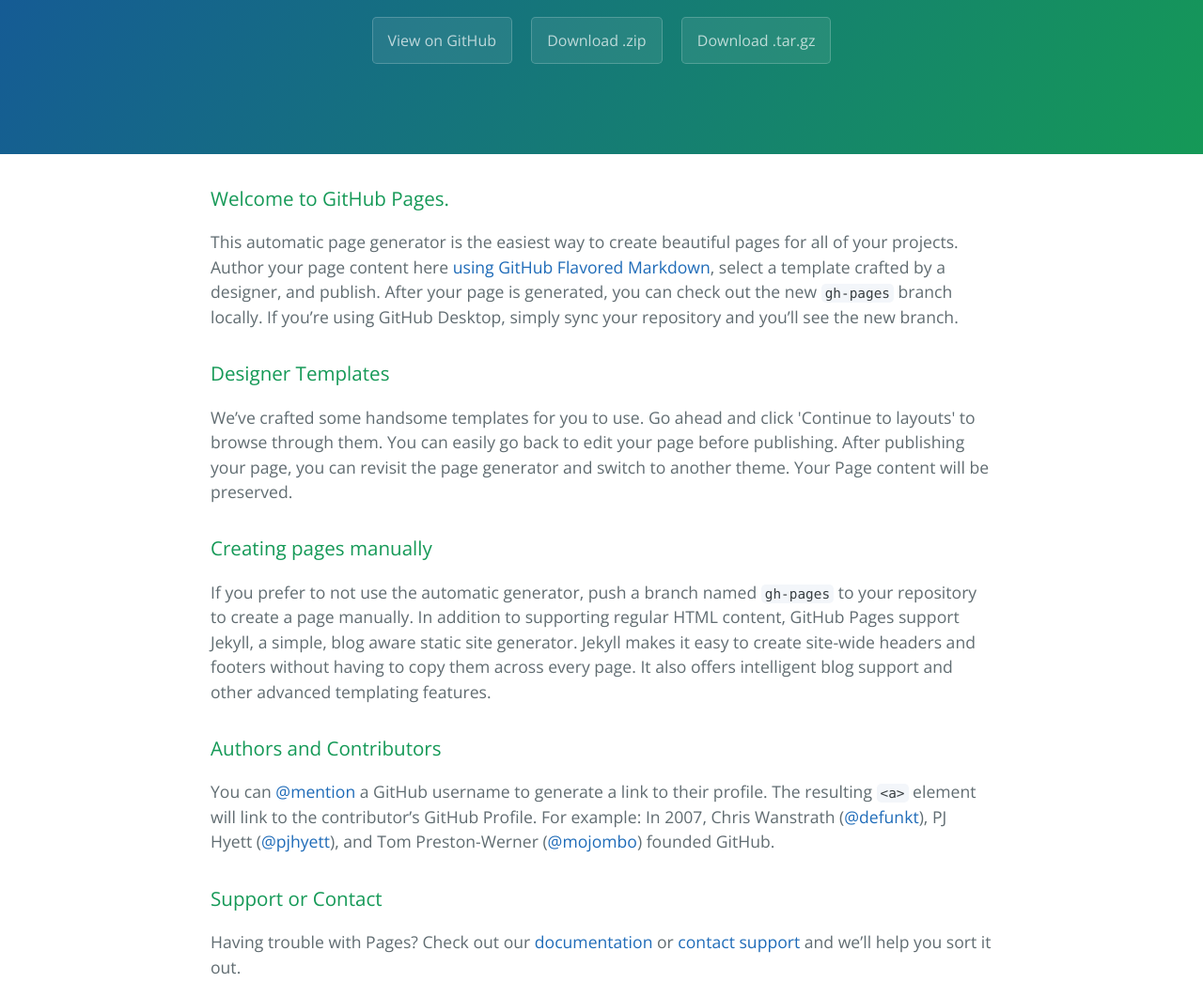
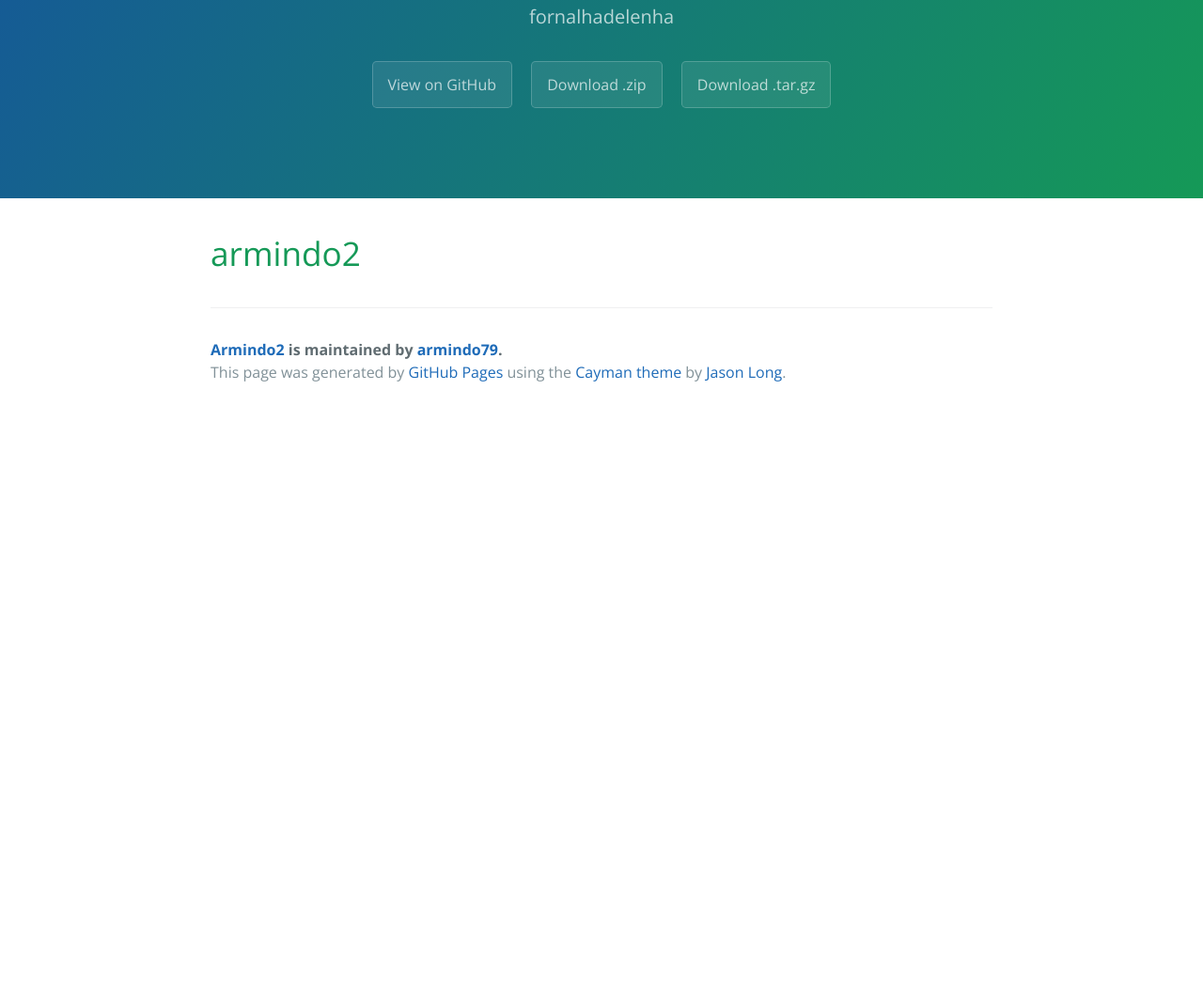
Before and after one commit to armindo79/armindo2, a plain HTML site: page index.html in a window 1280 px wide. Shown: the part 172-1217 px from the top of the page at 94% size. After the commit the page ends 800 px from the top, so only its background shows below. Drawn offline with nearby package versions, Linux system fonts and the light colour scheme.

Commit message:
Create gh-pages branch via GitHub

```diff
--- a/index.html
+++ b/index.html
@@ -12,37 +12,15 @@
   <body>
     <section class="page-header">
       <h1 class="project-name">Armindo2</h1>
-      <h2 class="project-tagline"></h2>
+      <h2 class="project-tagline">fornalhadelenha</h2>
       <a href="https://github.com/armindo79/armindo2" class="btn">View on GitHub</a>
       <a href="https://github.com/armindo79/armindo2/zipball/master" class="btn">Download .zip</a>
       <a href="https://github.com/armindo79/armindo2/tarball/master" class="btn">Download .tar.gz</a>
     </section>
 
     <section class="main-content">
-      <h3>
-<a id="welcome-to-github-pages" class="anchor" href="#welcome-to-github-pages" aria-hidden="true"><span aria-hidden="true" class="octicon octicon-link"></span></a>Welcome to GitHub Pages.</h3>
-
-<p>This automatic page generator is the easiest way to create beautiful pages for all of your projects. Author your page content here <a href="https://guides.github.com/features/mastering-markdown/">using GitHub Flavored Markdown</a>, select a template crafted by a designer, and publish. After your page is generated, you can check out the new <code>gh-pages</code> branch locally. If you’re using GitHub Desktop, simply sync your repository and you’ll see the new branch.</p>
-
-<h3>
-<a id="designer-templates" class="anchor" href="#designer-templates" aria-hidden="true"><span aria-hidden="true" class="octicon octicon-link"></span></a>Designer Templates</h3>
-
-<p>We’ve crafted some handsome templates for you to use. Go ahead and click 'Continue to layouts' to browse through them. You can easily go back to edit your page before publishing. After publishing your page, you can revisit the page generator and switch to another theme. Your Page content will be preserved.</p>
-
-<h3>
-<a id="creating-pages-manually" class="anchor" href="#creating-pages-manually" aria-hidden="true"><span aria-hidden="true" class="octicon octicon-link"></span></a>Creating pages manually</h3>
-
-<p>If you prefer to not use the automatic generator, push a branch named <code>gh-pages</code> to your repository to create a page manually. In addition to supporting regular HTML content, GitHub Pages support Jekyll, a simple, blog aware static site generator. Jekyll makes it easy to create site-wide headers and footers without having to copy them across every page. It also offers intelligent blog support and other advanced templating features.</p>
-
-<h3>
-<a id="authors-and-contributors" class="anchor" href="#authors-and-contributors" aria-hidden="true"><span aria-hidden="true" class="octicon octicon-link"></span></a>Authors and Contributors</h3>
-
-<p>You can <a href="https://help.github.com/articles/basic-writing-and-formatting-syntax/#mentioning-users-and-teams" class="user-mention">@mention</a> a GitHub username to generate a link to their profile. The resulting <code>&lt;a&gt;</code> element will link to the contributor’s GitHub Profile. For example: In 2007, Chris Wanstrath (<a href="https://github.com/defunkt" class="user-mention">@defunkt</a>), PJ Hyett (<a href="https://github.com/pjhyett" class="user-mention">@pjhyett</a>), and Tom Preston-Werner (<a href="https://github.com/mojombo" class="user-mention">@mojombo</a>) founded GitHub.</p>
-
-<h3>
-<a id="support-or-contact" class="anchor" href="#support-or-contact" aria-hidden="true"><span aria-hidden="true" class="octicon octicon-link"></span></a>Support or Contact</h3>
-
-<p>Having trouble with Pages? Check out our <a href="https://help.github.com/pages">documentation</a> or <a href="https://github.com/contact">contact support</a> and we’ll help you sort it out.</p>
+      <h1>
+<a id="armindo2" class="anchor" href="#armindo2" aria-hidden="true"><span aria-hidden="true" class="octicon octicon-link"></span></a>armindo2</h1>
 
       <footer class="site-footer">
         <span class="site-footer-owner"><a href="https://github.com/armindo79/armindo2">Armindo2</a> is maintained by <a href="https://github.com/armindo79">armindo79</a>.</span>
```
Also changed, not shown: params.json (+2 -2 lines).
